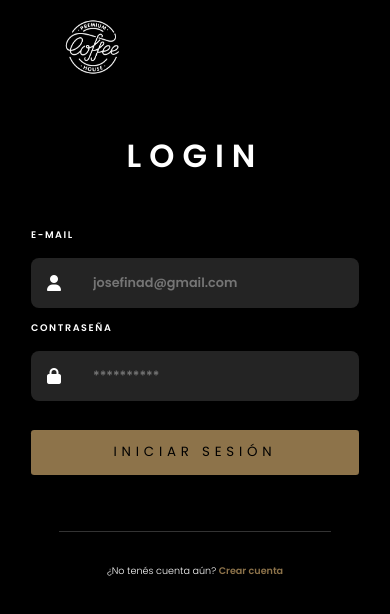
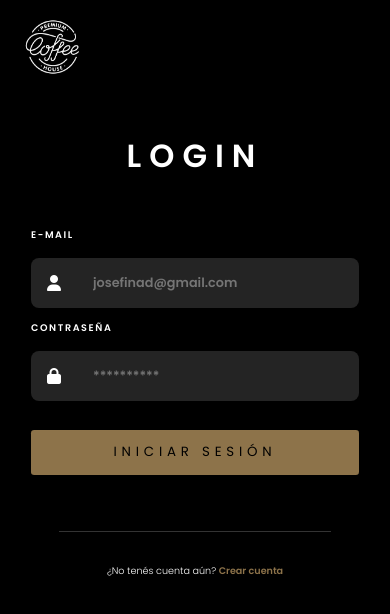
Before and after one commit to josefinadorola/premium-coffee-shop, a plain HTML site: page pages/login.html in a window 390 px wide. Drawn offline with Linux system fonts and the light colour scheme; files whose address does not match are found by name.

Commit message:
finzalización maquetación formularios

```diff
--- a/css/mediaquerys.css
+++ b/css/mediaquerys.css
@@ -94,6 +94,10 @@
     margin-left: 3rem;
     width: 60px;
     height: 60px;
+  }
+
+  .logo-login{
+    margin-left: 0.5rem;
   }
 
   .iconos-header {
--- a/pages/login.html
+++ b/pages/login.html
@@ -20,7 +20,7 @@
   </head>
   <body>
     <header>
-      <a href="../index.html"><img src="../assets/img/logo.png" alt="logo" class="logo"></a>
+      <a href="../index.html"><img src="../assets/img/logo.png" alt="logo" class="logo logo-login"></a>
     </header>
 
  <main class="section-login">
```
Also changed, not shown: pages/registro.html (+1 -1 lines).
